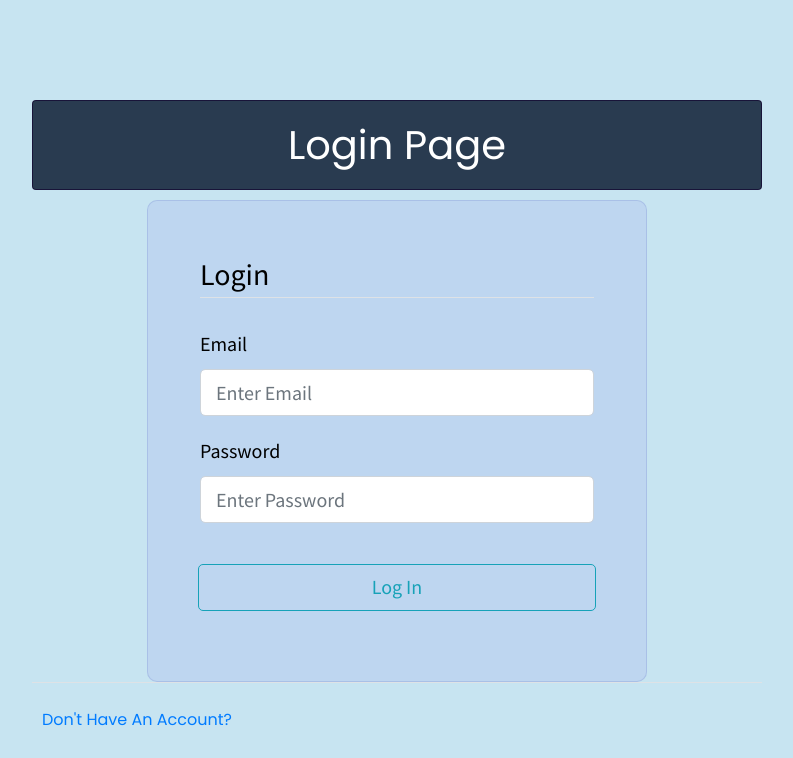
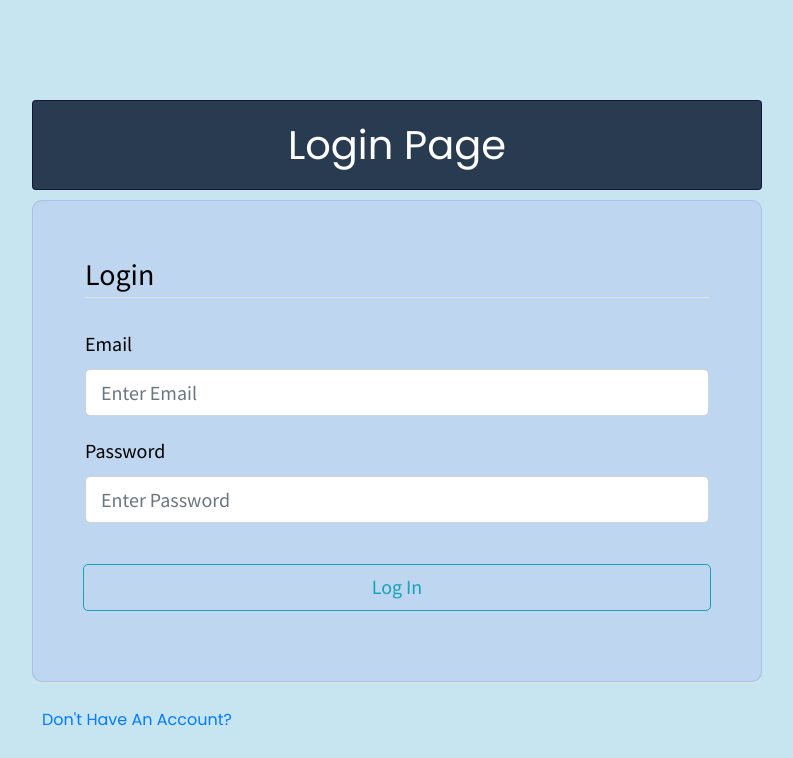
Before and after one commit to joanna131fan/clubsapp, a Flask app: a page that uses clubsapp/templates/login.html in a window 1280 px wide. Shown: the part 55-813 px from the top of the page, without its empty margins (53-846 px from the left). Run offline with Flask 2, Linux system fonts and the light colour scheme; some libraries are stand-ins or nearby versions.

Commit message:
removed hard-coded form width

```diff
--- a/clubsapp/static/style.css
+++ b/clubsapp/static/style.css
@@ -72,7 +72,6 @@ form{
     margin: auto;
     color: white;
     background-color: rgba(186, 208, 240, 0.705) !important;
-    width: 500px;
     border: 1px solid rgba(162, 185, 228, 0.753);
     border-radius: 10px;
 }
```
